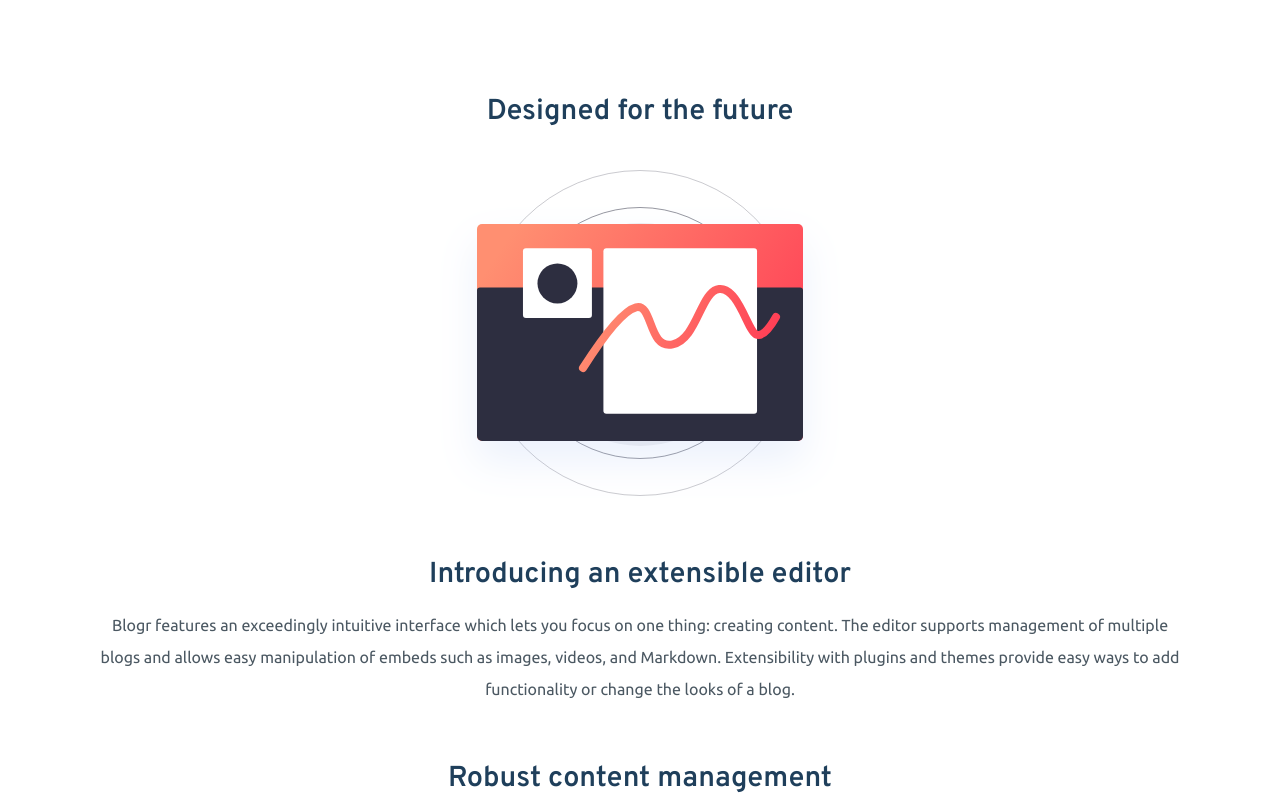
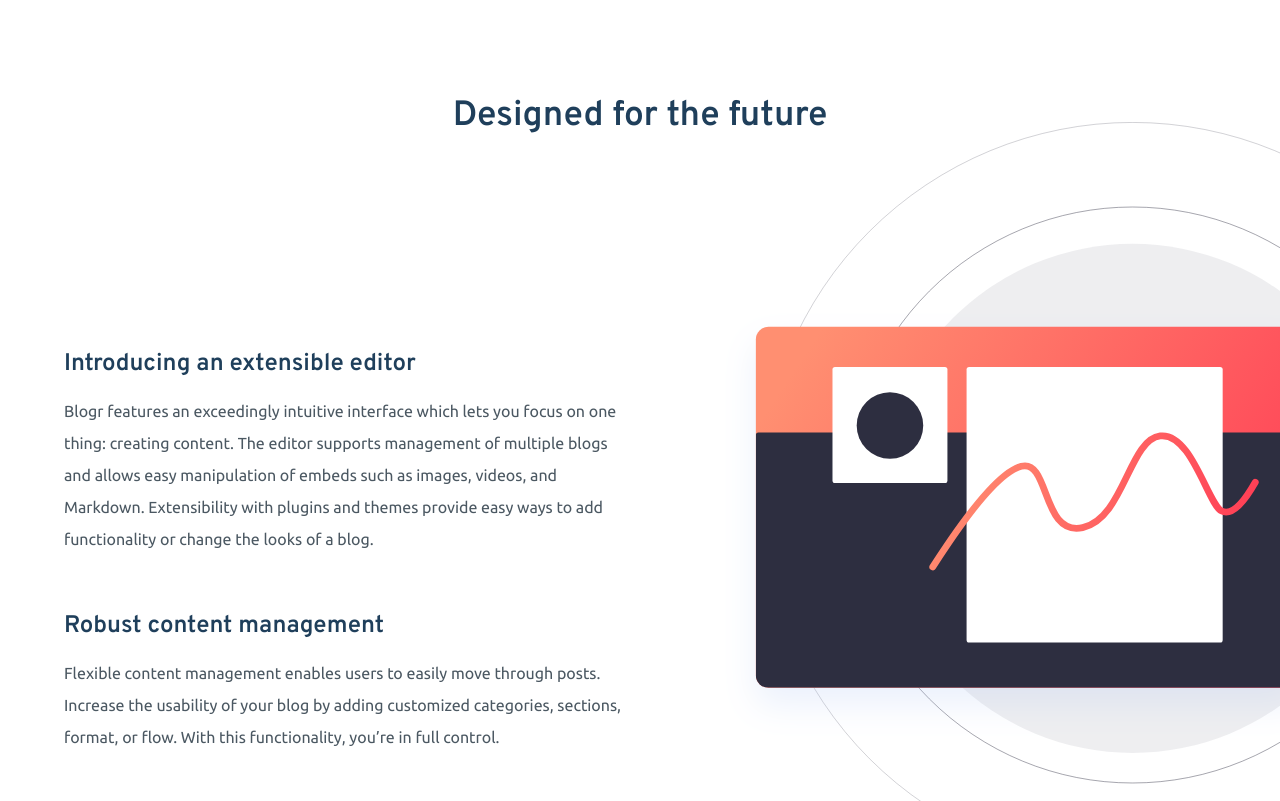
Before and after one commit to wizzy-design/blogr-landing-page-main, a plain HTML site: page index.html in a window 1280 px wide. Shown: the part 472-1273 px from the top of the page. Drawn offline with Linux system fonts and the light colour scheme.

Commit message:
Done with a design section

```diff
--- a/index.html
+++ b/index.html
@@ -109,11 +109,12 @@
 
   <!-- Design -->
   <section class="design">
-    <h1>Designed for the future</h1>
+    <h1 id="design-head">Designed for the future</h1>
 
     <div class="showcase-design">
       <div class="design-img">
-        <img src="./images/illustration-editor-mobile.svg" alt="">
+        <img src="./images/illustration-editor-mobile.svg" alt="" class="design-img1">
+        <img src="./images/illustration-editor-desktop.svg" alt="" class="design-img2">
       </div>
 
       <div class="design-texts">
--- a/style.css
+++ b/style.css
@@ -277,6 +277,14 @@ ul .dropdown a{
     justify-content: center;
 }
 
+.design-img1{
+    display: flex;
+}
+
+.design-img2{
+    display: none;
+}
+
 .design-text{
     display: flex;
     flex-direction: column;
@@ -444,6 +452,8 @@ footer ul li{
 
 /* Laptop version */
 @media screen and (min-width: 1024px){
+
+    /* Navigation & Showcase area */
     .inactive{
         display: flex;
     }
@@ -585,4 +595,50 @@ footer ul li{
         cursor: pointer;
     }
 
+    /* Design section */
+    #design-head{
+        font-size: 2.2rem;
+    }
+
+    .showcase-design{
+        display: flex;
+        flex-direction: row-reverse;
+        justify-content: center;
+        align-items: center;
+    }
+
+    .design-img1{
+        display: none;
+    }
+
+    .design-img2{
+        position: relative;
+        display: flex;
+        width: 235%;
+        top: -3.5rem;
+    }
+
+    .design-texts{
+        margin-left: 4rem;
+    }
+
+    .design-texts h1,
+    .design-texts p{
+        text-align: left;
+    }
+
+    .design-texts h1{
+        font-size: 1.5rem;
+    }
+
+    .design-texts p{
+        width: 65%;
+    }
+
+    .design-text{
+        align-items: flex-start;
+    }
+
+
+
 }
```
